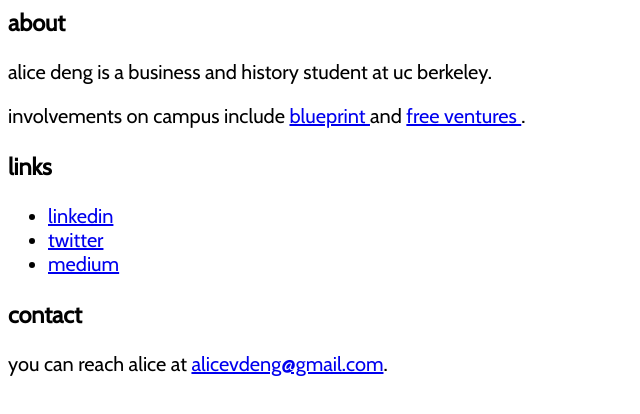
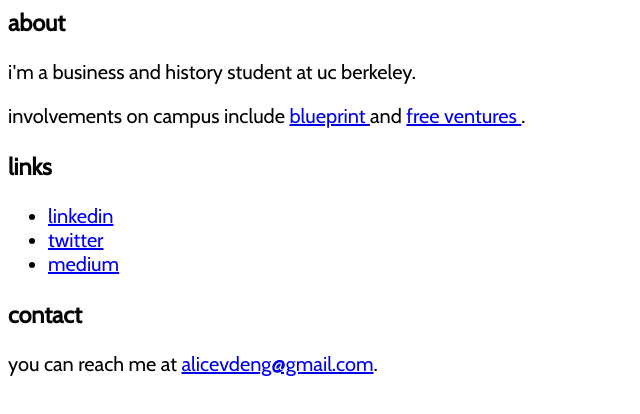
Before and after one commit to alicevdeng/alicedeng.github.io, a plain HTML site: page index.html in a window 1280 px wide. Shown: the whole page, without its empty margins (0-640 px from the left). Drawn offline with nearby package versions, Linux system fonts and the light colour scheme.

Commit message:
Update index.html

```diff
--- a/index.html
+++ b/index.html
@@ -13,7 +13,7 @@
   <body>
     <section>
       <h3>about</h3>
-      <p>alice deng is a business and history student at uc berkeley.</p>
+      <p>i'm a business and history student at uc berkeley.</p>
       <p>involvements on campus include <a href="https://www.calblueprint.org/">blueprint </a> and <a href="http://www.freeventures.org/"> free ventures </a>.</p>
     </section>
 
@@ -28,7 +28,7 @@
 
     <footer>
       <h3>contact</h3>
-      <p>you can reach alice at <a href="mailto:alicevdeng@gmail.com">alicevdeng@gmail.com</a>.</p>
+      <p>you can reach me at <a href="mailto:alicevdeng@gmail.com">alicevdeng@gmail.com</a>.</p>
     </footer>
   </body>
 </html>
```
